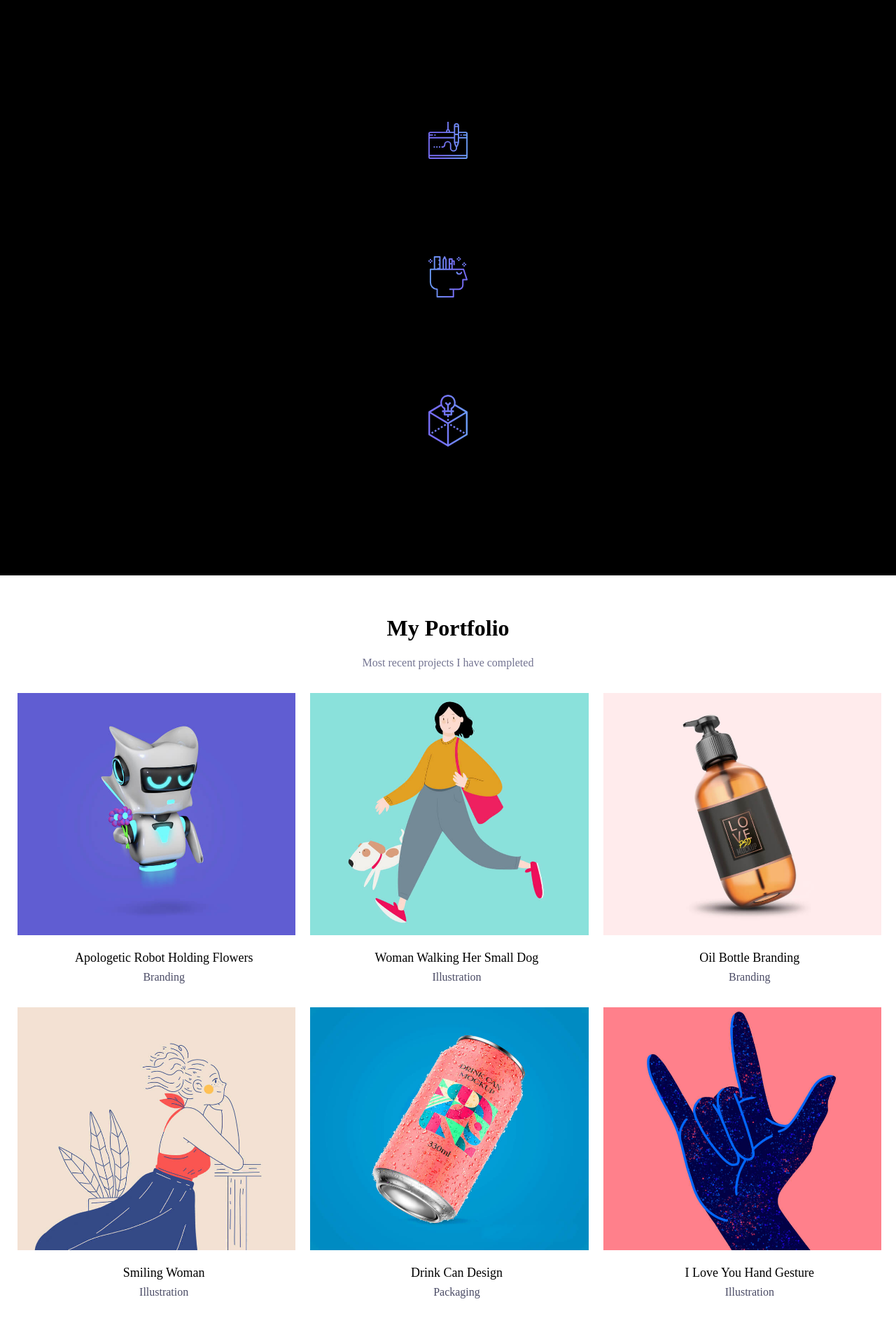
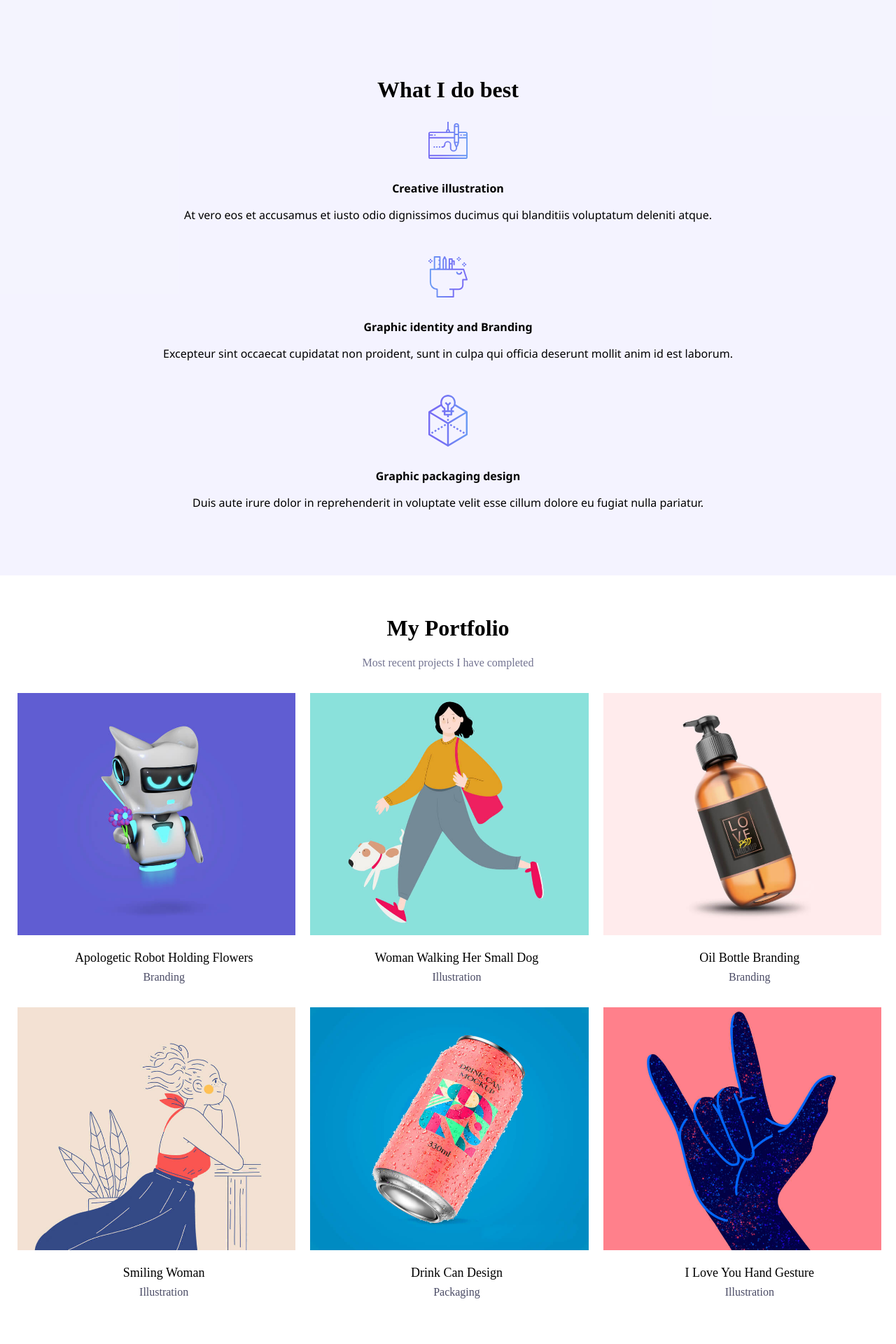
Before and after one commit to JaneChristian1225/Quiz3, a PHP site: page / in a window 1280 px wide. Shown: the part 1105-3025 px from the top of the page at 70% size. Run offline with PHP 8.4, Linux system fonts and the light colour scheme.

Commit message:
Update style.css

```diff
--- a/style.css
+++ b/style.css
@@ -37,7 +37,7 @@
 }
 .mid{
     margin-top: 50px;
-    background-color: black;
+    background-color: rgba(118,109,244,0.08);
     display: flex;
     flex-wrap: wrap;
     justify-content: space-around;
```
